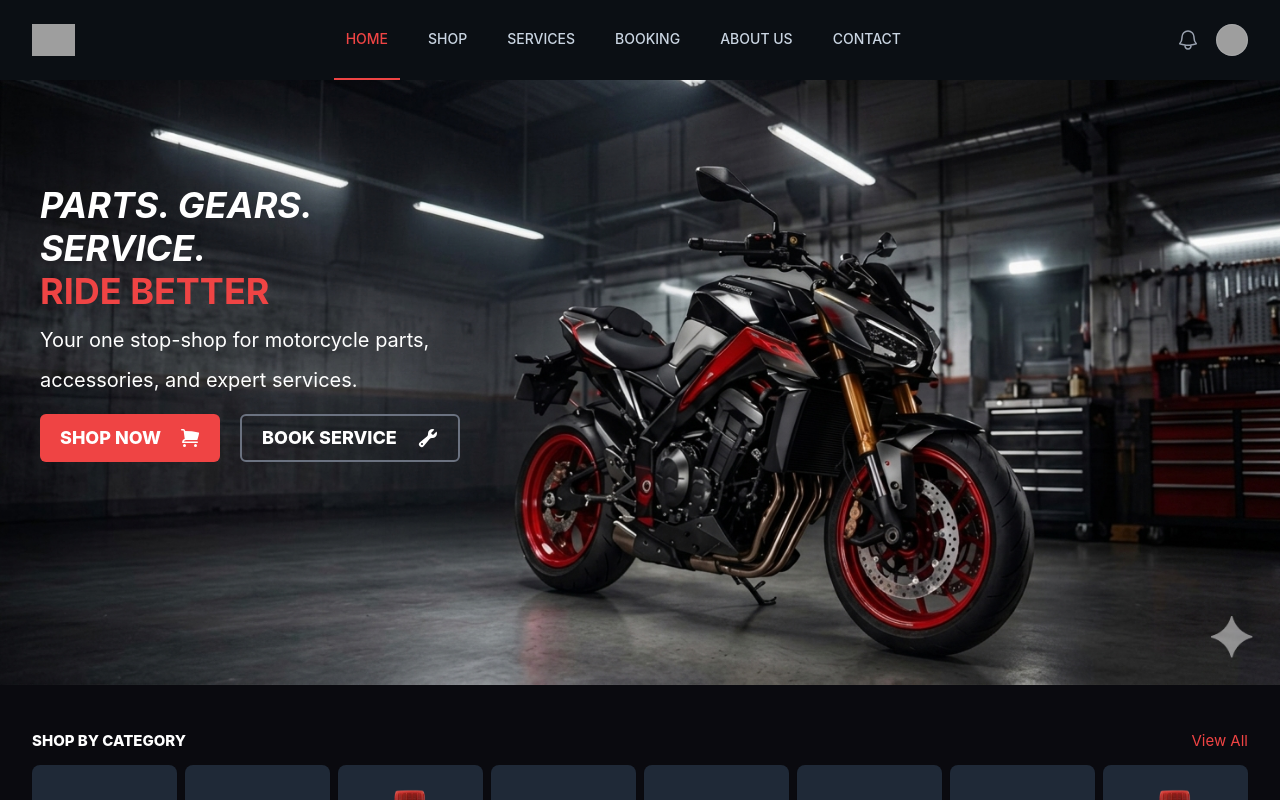
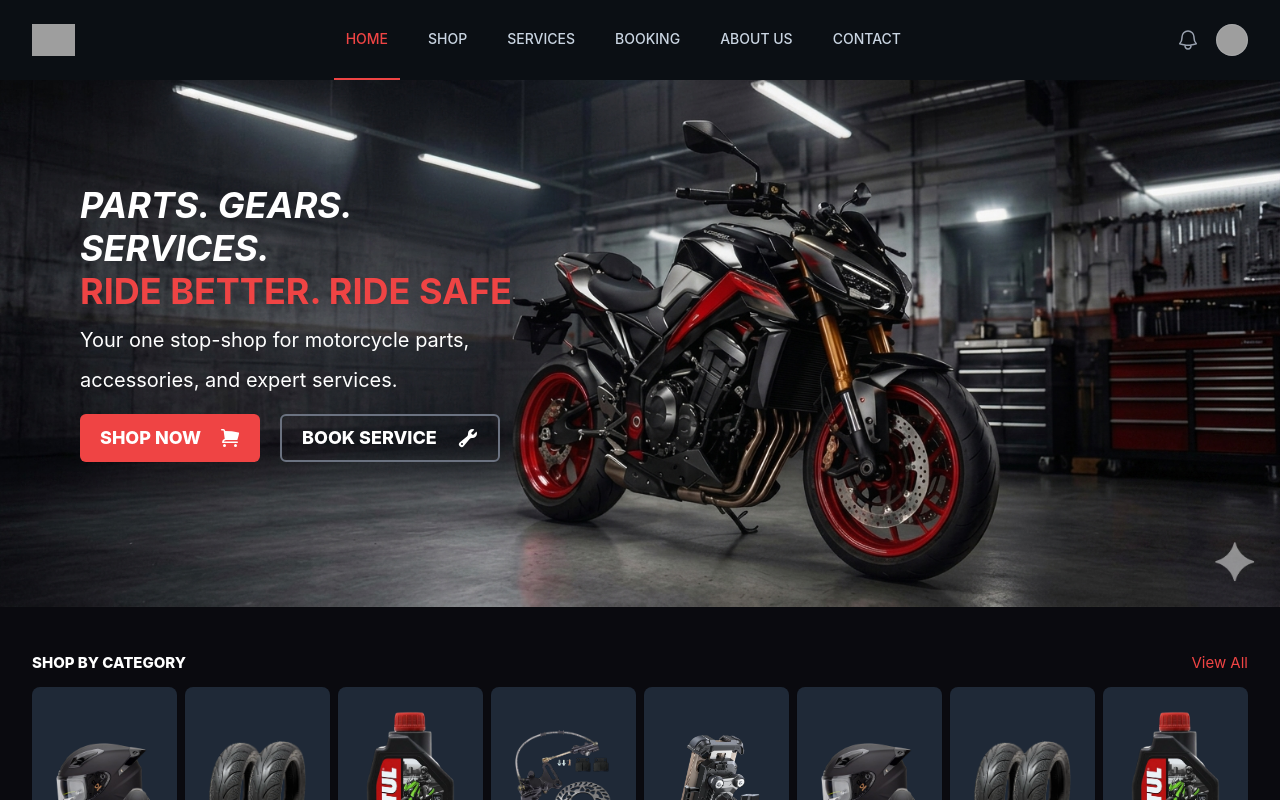
Before and after one commit to jovan51795/shop_fe, a Vue app: page /home in a window 1280 px wide. Shown: the top 800 px of the page. Built offline with nearby package versions, Linux system fonts and the light colour scheme; grey boxes are pictures that could not be loaded; the HTML template or start-up script is replaced by a standard one.

Commit message:
fix banner

```diff
--- a/src/components/Banner.vue
+++ b/src/components/Banner.vue
@@ -1,17 +1,17 @@
 <script setup lang="ts">
 import mobile from '@/assets/banner/400x500.png'
-import desktop from '@/assets/banner/banner.png'
+import desktop from '@/assets/banner/desktop_banner.png'
 import { ShoppingCartIcon, WrenchIcon } from '@heroicons/vue/20/solid'
 </script>
 
 <template>
   <div class="container mx-auto w-full mt-10 md:mt-10 relative">
-    <div class="absolute md:top-20 -top-3">
+    <div class="absolute md:top-20 -top-3 md:left-10">
       <div class="m-10">
         <div class="uppercase font-bold md:text-4xl text-2xl leading-[1.2]">
           <h1 class="text-white italic">PARTS. GEARS.</h1>
-          <h1 class="text-white italic">SERVICE.</h1>
-          <h3 class="text-[#EF4444] md:mb-3">RIDE BETTER</h3>
+          <h1 class="text-white italic">SERVICES.</h1>
+          <h3 class="text-[#EF4444] md:mb-3">RIDE BETTER. RIDE SAFE</h3>
         </div>
         <div class="text-white md:text-xl text-md flex flex-col">
           <span class="md:mb-3">Your one stop-shop for motorcycle parts,</span>
```
Also changed, not shown: src/assets/banner/desktop_banner.png (added).
